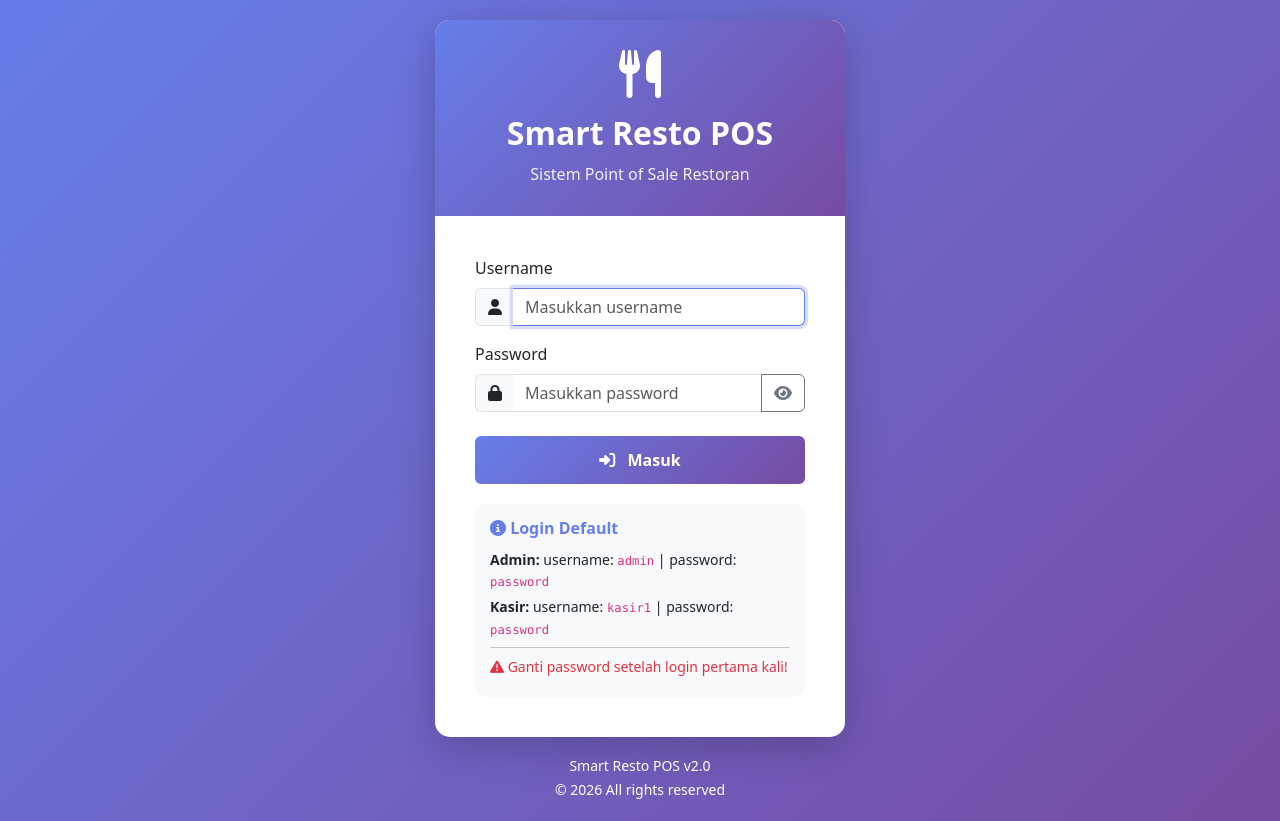
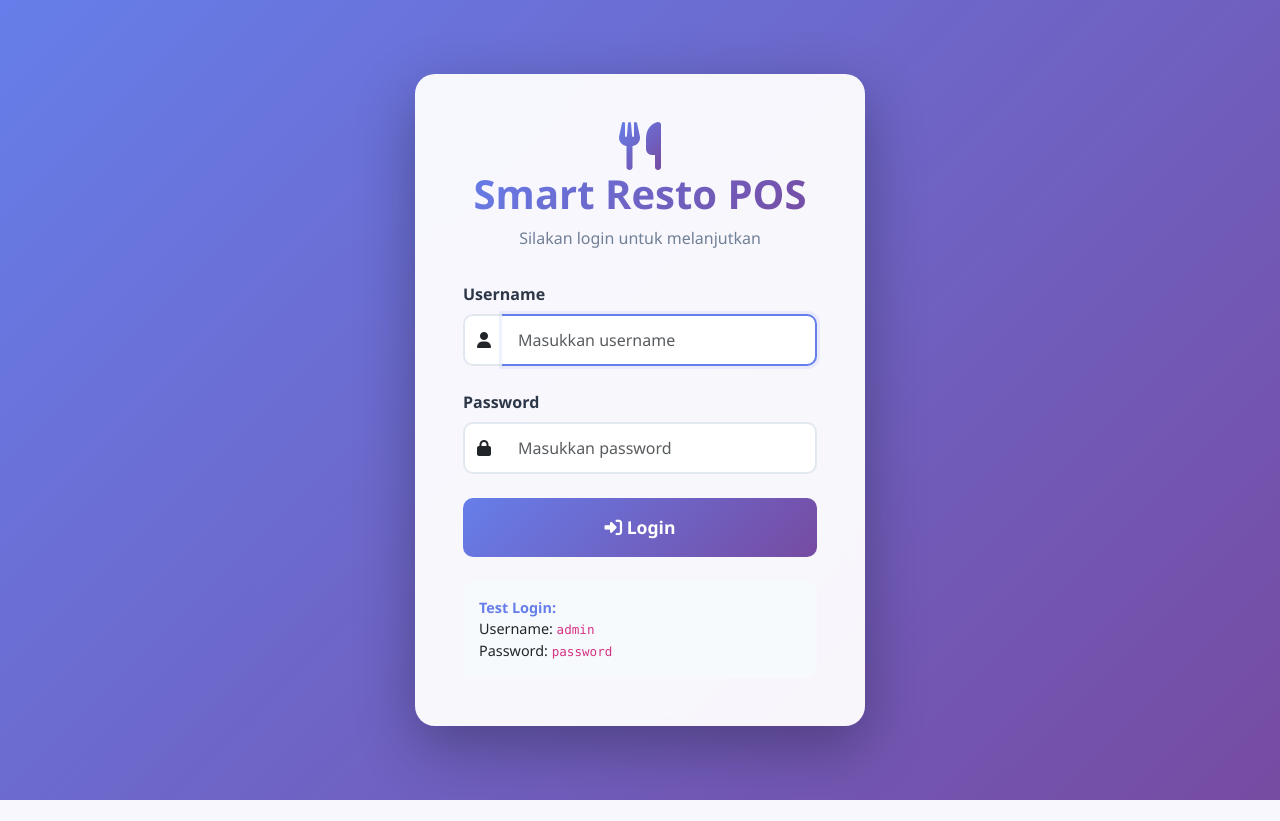
Before and after one commit to jeffads92-spec/resto-pos, a PHP site: page /resto-pos/login.php in a window 1280 px wide. After the commit the page ends 800 px from the top, so only its background shows below. Run offline with PHP 8.4, Linux system fonts and the light colour scheme; data comes from the database, SQL or seed files in the repository.

Commit message:
Update login.php

```diff
--- a/login.php
+++ b/login.php
@@ -1,82 +1,67 @@
 <?php
-// ============================================
-// LOGIN PAGE (FIXED)
-// File: login.php
-// Error Fixed: Unknown column 'user_role' → menggunakan 'role'
-// ============================================
+// Hapus semua output buffer
+ob_start();
 
+// Start session HANYA SEKALI
+if (session_status() === PHP_SESSION_NONE) {
     session_start();
-require_once 'config.php';
+}
 
-// Jika sudah login, redirect ke dashboard
+// Jika sudah login, redirect ke index
 if (isset($_SESSION['user_id'])) {
     header('Location: index.php');
-    exit;
+    exit();
+}
+
+// Koneksi database
+$conn = new mysqli('localhost', 'root', '', 'smart_resto_pos');
+
+if ($conn->connect_error) {
+    die("Connection failed: " . $conn->connect_error);
 }
 
 $error = '';
 
-if ($_SERVER['REQUEST_METHOD'] === 'POST') {
-    $username = $_POST['username'] ?? '';
-    $password = $_POST['password'] ?? '';
+// Process login
+if ($_SERVER['REQUEST_METHOD'] == 'POST') {
+    $username = $conn->real_escape_string($_POST['username']);
+    $password = $_POST['password'];
 
-    if (empty($username) || empty($password)) {
-        $error = 'Username dan password harus diisi';
-    } else {
-        // Query login (FIXED: menggunakan 'role' bukan 'user_role')
-        $stmt = $conn->prepare("
-            SELECT id, username, password, full_name, role, is_active
-            FROM users
-            WHERE username = ?
-        ");
+    // Query user - PASSWORD PAKAI MD5!
+    $sql = "SELECT * FROM users WHERE username = '$username' AND password = MD5('$password')";
+    $result = $conn->query($sql);
 
-        $stmt->bind_param("s", $username);
-        $stmt->execute();
-        $result = $stmt->get_result();
-
-        if ($result->num_rows === 1) {
+    if ($result && $result->num_rows > 0) {
         $user = $result->fetch_assoc();
 
-            // Verifikasi password
-            if (password_verify($password, $user['password'])) {
-                // Login berhasil
+        // Set session
         $_SESSION['user_id'] = $user['id'];
         $_SESSION['username'] = $user['username'];
-                $_SESSION['full_name'] = $user['full_name'];
         $_SESSION['role'] = $user['role'];
 
-                // Update last login
-                $update_stmt = $conn->prepare("
-                    UPDATE users
-                    SET updated_at = NOW()
-                    WHERE id = ?
-                ");
-                $update_stmt->bind_param("i", $user['id']);
-                $update_stmt->execute();
-                $update_stmt->close();
-
-                // Redirect ke dashboard
+        // Redirect ke index
         header('Location: index.php');
-                exit;
+        exit();
     } else {
-                $error = 'Password salah';
+        $error = 'Username atau password salah!';
     }
-        } else {
-            $error = 'Username tidak ditemukan atau akun tidak aktif';
 }
 
-        $stmt->close();
-    }
-}
+ob_end_flush();
 ?>
 <!DOCTYPE html>
 <html lang="id">
 <head>
     <meta charset="UTF-8">
     <meta name="viewport" content="width=device-width, initial-scale=1.0">
-    <title>Login - <?= APP_NAME ?></title>
-    <link href="https://cdn.jsdelivr.net/npm/bootstrap@5.3.0/dist/css/bootstrap.min.css" rel="stylesheet">
-    <link rel="stylesheet" href="https://cdnjs.cloudflare.com/ajax/libs/font-awesome/6.4.0/css/all.min.css">
+    <title>Login - Smart Resto POS</title>
+
+    <!-- Bootstrap -->
+    <link href="https://cdn.jsdelivr.net/npm/bootstrap@5.3.2/dist/css/bootstrap.min.css" rel="stylesheet">
+
+    <!-- Font Awesome -->
+    <link rel="stylesheet" href="https://cdnjs.cloudflare.com/ajax/libs/font-awesome/6.5.1/css/all.min.css">
+
     <style>
         body {
             background: linear-gradient(135deg, #667eea 0%, #764ba2 100%);
@@ -84,206 +69,159 @@ if ($_SERVER['REQUEST_METHOD'] === 'POST') {
             display: flex;
             align-items: center;
             justify-content: center;
+            font-family: 'Segoe UI', Tahoma, Geneva, Verdana, sans-serif;
         }
 
         .login-container {
+            background: rgba(255, 255, 255, 0.95);
+            backdrop-filter: blur(10px);
+            border-radius: 20px;
+            padding: 3rem;
+            box-shadow: 0 20px 60px rgba(0,0,0,0.3);
             max-width: 450px;
             width: 100%;
-            padding: 20px;
-        }
-
-        .login-card {
-            background: white;
-            border-radius: 15px;
-            box-shadow: 0 10px 40px rgba(0,0,0,0.2);
-            overflow: hidden;
         }
 
         .login-header {
-            background: linear-gradient(135deg, #667eea 0%, #764ba2 100%);
-            color: white;
-            padding: 30px;
             text-align: center;
+            margin-bottom: 2rem;
         }
 
-        .login-header h2 {
-            margin: 0;
-            font-weight: 600;
+        .login-title {
+            background: linear-gradient(135deg, #667eea 0%, #764ba2 100%);
+            -webkit-background-clip: text;
+            -webkit-text-fill-color: transparent;
+            font-size: 2.5rem;
+            font-weight: 800;
+            margin-bottom: 0.5rem;
         }
 
-        .login-header p {
-            margin: 10px 0 0 0;
-            opacity: 0.9;
+        .login-subtitle {
+            color: #718096;
+            font-size: 1rem;
         }
 
-        .login-body {
-            padding: 40px;
+        .form-group {
+            margin-bottom: 1.5rem;
+        }
+
+        .form-label {
+            font-weight: 600;
+            color: #2d3748;
+            margin-bottom: 0.5rem;
+        }
+
+        .form-control {
+            padding: 0.75rem 1rem;
+            border: 2px solid #e2e8f0;
+            border-radius: 10px;
+            font-size: 1rem;
+            transition: all 0.3s ease;
         }
 
         .form-control:focus {
+            outline: none;
             border-color: #667eea;
-            box-shadow: 0 0 0 0.2rem rgba(102, 126, 234, 0.25);
+            box-shadow: 0 0 0 3px rgba(102, 126, 234, 0.1);
+        }
+
+        .input-group-text {
+            border: 2px solid #e2e8f0;
+            border-right: none;
+            background: white;
+            border-radius: 10px 0 0 10px;
+        }
+
+        .input-group .form-control {
+            border-left: none;
+            border-radius: 0 10px 10px 0;
         }
 
         .btn-login {
+            width: 100%;
+            padding: 1rem;
             background: linear-gradient(135deg, #667eea 0%, #764ba2 100%);
+            color: white;
             border: none;
-            padding: 12px;
-            font-weight: 600;
-            transition: transform 0.2s;
+            border-radius: 10px;
+            font-size: 1.1rem;
+            font-weight: 700;
+            cursor: pointer;
+            transition: all 0.3s ease;
         }
 
         .btn-login:hover {
             transform: translateY(-2px);
-            box-shadow: 0 5px 15px rgba(102, 126, 234, 0.4);
-        }
-
-        .input-group-text {
-            background: #f8f9fa;
-            border-right: none;
-        }
-
-        .form-control {
-            border-left: none;
+            box-shadow: 0 10px 25px rgba(102, 126, 234, 0.4);
         }
 
         .alert {
             border-radius: 10px;
+            border: none;
         }
 
-        .login-info {
-            background: #f8f9fa;
+        .test-credentials {
+            background: #f7fafc;
+            padding: 1rem;
             border-radius: 10px;
-            padding: 15px;
-            margin-top: 20px;
+            margin-top: 1.5rem;
+            font-size: 0.9rem;
         }
 
-        .login-info h6 {
+        .test-credentials strong {
             color: #667eea;
-            margin-bottom: 10px;
-            font-weight: 600;
-        }
-
-        .login-info small {
-            display: block;
-            margin: 5px 0;
         }
     </style>
 </head>
 <body>
+
 <div class="login-container">
-        <div class="login-card">
     <div class="login-header">
-                <div class="mb-3">
-                    <i class="fas fa-utensils fa-3x"></i>
-                </div>
-                <h2><?= APP_NAME ?></h2>
-                <p>Sistem Point of Sale Restoran</p>
+        <i class="fas fa-utensils" style="font-size: 3rem; background: linear-gradient(135deg, #667eea 0%, #764ba2 100%); -webkit-background-clip: text; -webkit-text-fill-color: transparent;"></i>
+        <h1 class="login-title">Smart Resto POS</h1>
+        <p class="login-subtitle">Silakan login untuk melanjutkan</p>
     </div>
 
-            <div class="login-body">
-                <?php if ($error): ?>
+    <?php if($error): ?>
     <div class="alert alert-danger alert-dismissible fade show" role="alert">
-                        <i class="fas fa-exclamation-circle"></i>
-                        <?= htmlspecialchars($error) ?>
+        <i class="fas fa-exclamation-circle"></i> <?= $error ?>
         <button type="button" class="btn-close" data-bs-dismiss="alert"></button>
     </div>
     <?php endif; ?>
 
     <form method="POST" action="">
-                    <div class="mb-3">
+        <div class="form-group">
             <label class="form-label">Username</label>
             <div class="input-group">
                 <span class="input-group-text">
                     <i class="fas fa-user"></i>
                 </span>
-                            <input type="text"
-                                   name="username"
-                                   class="form-control"
-                                   placeholder="Masukkan username"
-                                   value="<?= htmlspecialchars($_POST['username'] ?? '') ?>"
-                                   required
-                                   autofocus>
+                <input type="text" name="username" class="form-control" placeholder="Masukkan username" required autofocus>
             </div>
         </div>
 
-                    <div class="mb-4">
+        <div class="form-group">
             <label class="form-label">Password</label>
             <div class="input-group">
                 <span class="input-group-text">
                     <i class="fas fa-lock"></i>
                 </span>
-                            <input type="password"
-                                   name="password"
-                                   class="form-control"
-                                   placeholder="Masukkan password"
-                                   required
-                                   id="password">
-                            <button class="btn btn-outline-secondary"
-                                    type="button"
-                                    onclick="togglePassword()">
-                                <i class="fas fa-eye" id="toggleIcon"></i>
-                            </button>
+                <input type="password" name="password" class="form-control" placeholder="Masukkan password" required>
             </div>
         </div>
 
-                    <button type="submit" class="btn btn-primary btn-login w-100">
-                        <i class="fas fa-sign-in-alt me-2"></i>
-                        Masuk
+        <button type="submit" class="btn-login">
+            <i class="fas fa-sign-in-alt"></i> Login
         </button>
     </form>
 
-                <div class="login-info">
-                    <h6><i class="fas fa-info-circle"></i> Login Default</h6>
-                    <small>
-                        <strong>Admin:</strong> username: <code>admin</code> | password: <code>password</code>
-                    </small>
-                    <small>
-                        <strong>Kasir:</strong> username: <code>kasir1</code> | password: <code>password</code>
-                    </small>
-                    <hr class="my-2">
-                    <small class="text-danger">
-                        <i class="fas fa-exclamation-triangle"></i>
-                        Ganti password setelah login pertama kali!
-                    </small>
-                </div>
+    <div class="test-credentials">
+        <strong>Test Login:</strong><br>
+        Username: <code>admin</code><br>
+        Password: <code>password</code>
     </div>
 </div>
 
-        <div class="text-center mt-3">
-            <small class="text-white">
-                <?= APP_NAME ?> v<?= APP_VERSION ?>
-                <br>
-                © <?= date('Y') ?> All rights reserved
-            </small>
-        </div>
-    </div>
-
-    <script src="https://cdn.jsdelivr.net/npm/bootstrap@5.3.0/dist/js/bootstrap.bundle.min.js"></script>
-    <script>
-        function togglePassword() {
-            const password = document.getElementById('password');
-            const icon = document.getElementById('toggleIcon');
-
-            if (password.type === 'password') {
-                password.type = 'text';
-                icon.classList.remove('fa-eye');
-                icon.classList.add('fa-eye-slash');
-            } else {
-                password.type = 'password';
-                icon.classList.remove('fa-eye-slash');
-                icon.classList.add('fa-eye');
-            }
-        }
-
-        // Auto dismiss alert setelah 5 detik
-        setTimeout(function() {
-            const alert = document.querySelector('.alert');
-            if (alert) {
-                const bsAlert = new bootstrap.Alert(alert);
-                bsAlert.close();
-            }
-        }, 5000);
-    </script>
+<script src="https://cdn.jsdelivr.net/npm/bootstrap@5.3.2/dist/js/bootstrap.bundle.min.js"></script>
 </body>
 </html>
```
Lines whose indentation alone changed are shown as unchanged.
